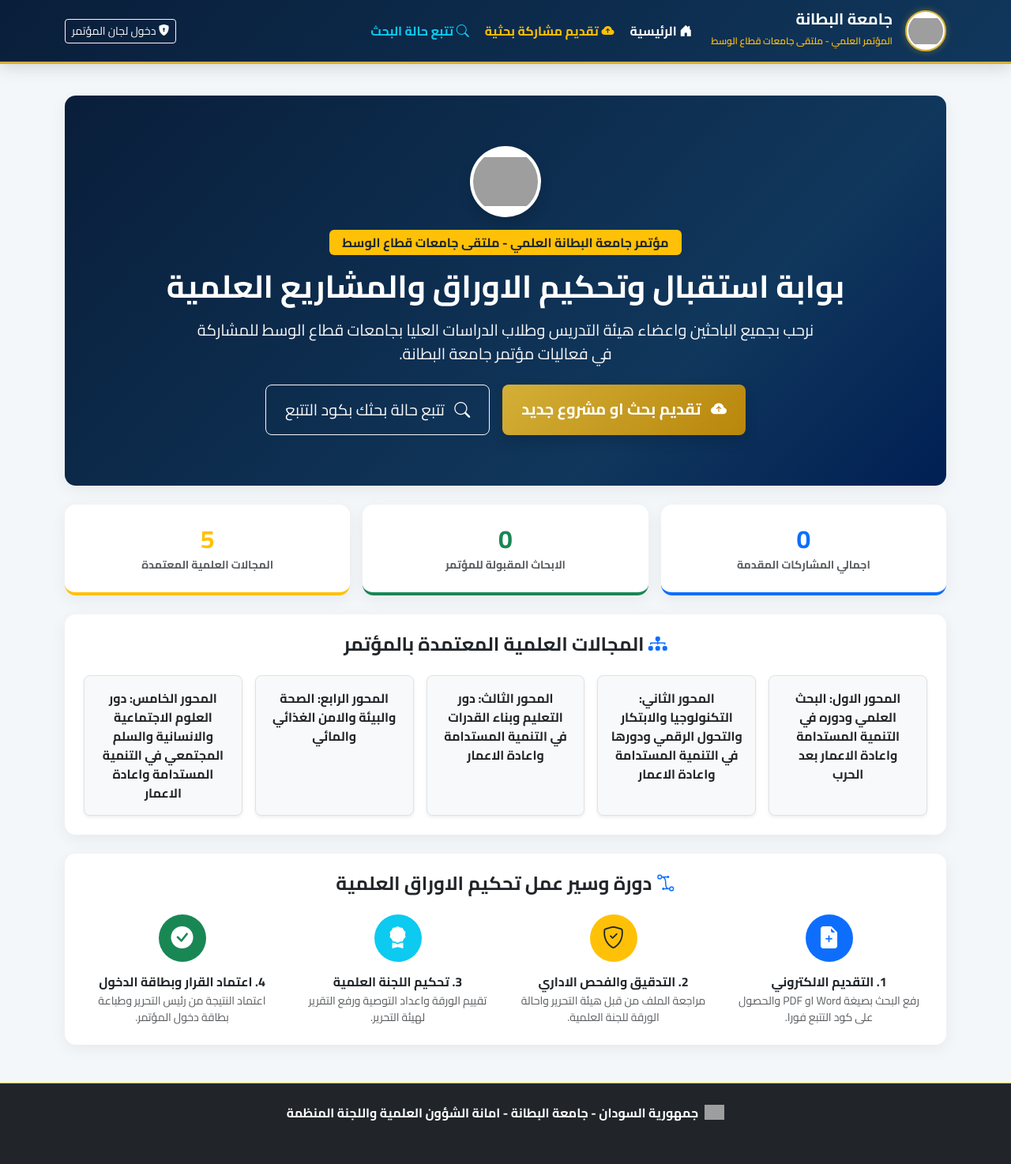
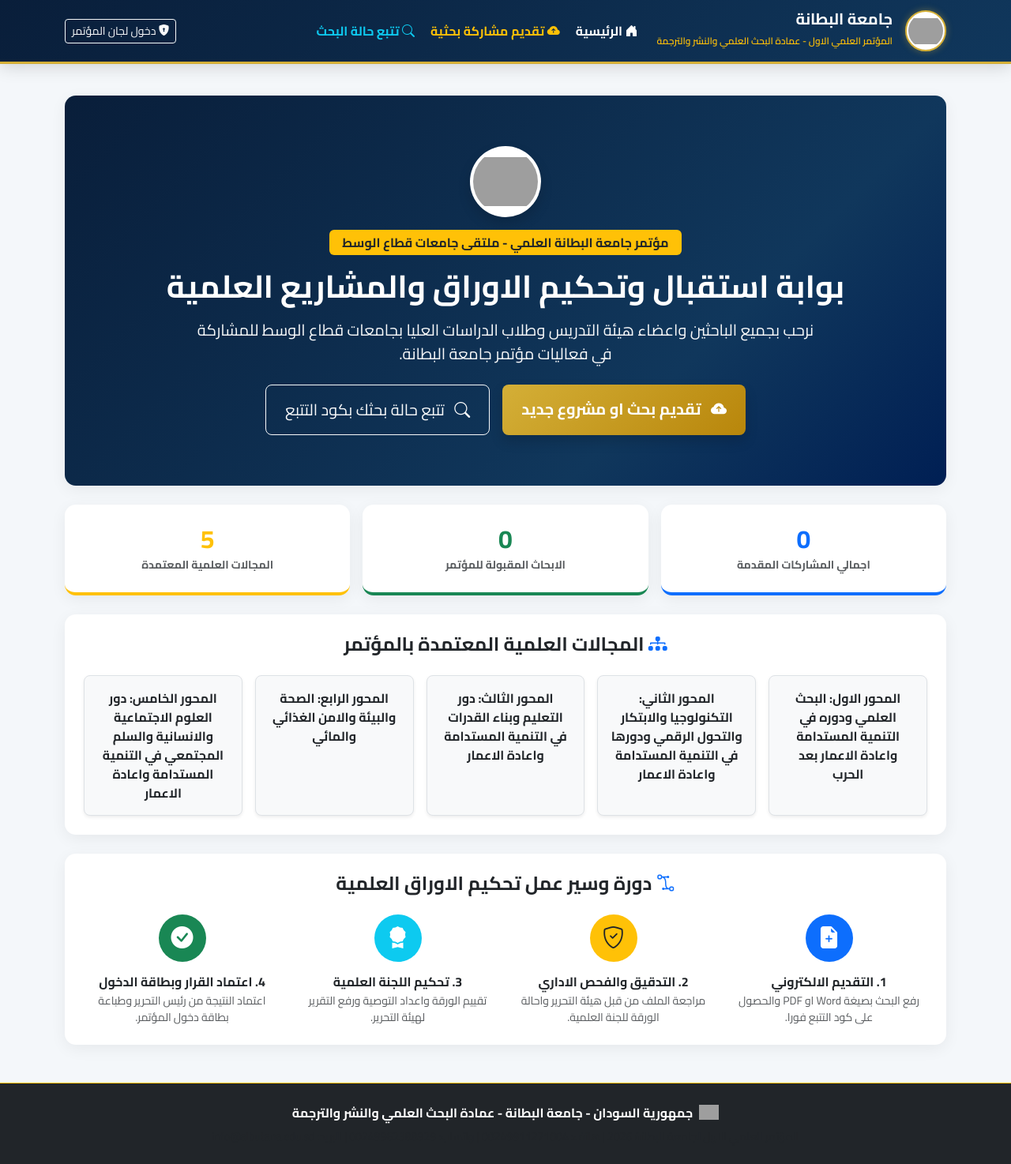
Before and after one commit to altayebawab024-code/conference-portal, a Django app: page / in a window 1280 px wide. Shown: the whole page at 79% size. Run offline with Django 5.2, Linux system fonts and the light colour scheme; data that the repository does not hold is empty; grey boxes are pictures that could not be loaded.

Commit message:
Update base.html

```diff
--- a/templates/submissions/base.html
+++ b/templates/submissions/base.html
@@ -4,7 +4,7 @@
 <head>
     <meta charset="UTF-8">
     <meta name="viewport" content="width=device-width, initial-scale=1.0">
-    <title>{% block title %}مؤتمر جامعة البطانة العلمي - ملتقى جامعات قطاع الوسط{% endblock %}</title>
+    <title>{% block title %}المؤتمر العلمي الاول لجامعة البطانة{% endblock %}</title>
     <link rel="stylesheet" href="https://cdn.jsdelivr.net/npm/bootstrap@5.3.0/dist/css/bootstrap.rtl.min.css">
     <link rel="stylesheet" href="https://cdn.jsdelivr.net/npm/bootstrap-icons@1.11.3/font/bootstrap-icons.min.css">
     <link rel="preconnect" href="https://fonts.googleapis.com">
@@ -66,7 +66,7 @@
                 <div>
                     <div class="fw-bold fs-5 text-white lh-1">جامعة البطانة</div>
                     <small class="text-warning fw-semibold" style="font-size: 0.75rem;">
-                        المؤتمر العلمي - ملتقى جامعات قطاع الوسط
+                        المؤتمر العلمي الاول - عمادة البحث العلمي والنشر والترجمة
                     </small>
                 </div>
             </a>
@@ -88,11 +88,10 @@
                     </li>
                 </ul>
 
-                <!-- شريط الصلاحيات المعزول بدقة -->
                 <div class="d-flex align-items-center gap-2">
                     {% if user.is_authenticated %}
                         {% if user.username == 'editor' or user.username == 'manager' %}
-                            <a href="{% url 'editor_portal' %}" class="btn btn-sm btn-outline-light"><i class="bi bi-kanban"></i> لوحة التحرير</a>
+                            <a href="{% url 'editor_portal' %}" class="btn btn-sm btn-outline-light"><i class="bi bi-kanban"></i> لوحة هيئة التحرير</a>
                         {% elif user.username == 'scientific' %}
                             <a href="{% url 'scientific_portal' %}" class="btn btn-sm btn-outline-warning"><i class="bi bi-award-fill"></i> لوحة اللجنة العلمية</a>
                         {% elif user.is_superuser %}
@@ -132,13 +131,15 @@
         <div class="container">
             <div class="d-flex justify-content-center align-items-center gap-2 mb-2">
                 <img src="{% static 'img/logo.png' %}" alt="جامعة البطانة" style="width: 25px; height: 25px; object-fit: contain;">
-                <span class="fw-bold">جمهورية السودان - جامعة البطانة - امانة الشؤون العلمية واللجنة المنظمة</span>
+                <span class="fw-bold">جمهورية السودان - جامعة البطانة - عمادة البحث العلمي والنشر والترجمة</span>
             </div>
-            <p class="small text-muted mb-0">بوابة مؤتمر جامعة البطانة العلمي لجامعات قطاع الوسط 2026</p>
+            <p class="small text-muted mb-0">
+                المؤتمر العلمي الاول لجامعة البطانة 2026 | هاتف: 00249911271804 | واتساب: 00249962388929 | البريد: info@albutana.edu.sd
+            </p>
         </div>
     </footer>
 
     <script src="https://cdn.jsdelivr.net/npm/bootstrap@5.3.0/dist/js/bootstrap.bundle.min.js"></script>
     {% block extra_js %}{% endblock %}
 </body>
-</html>
+                    </html>
```
